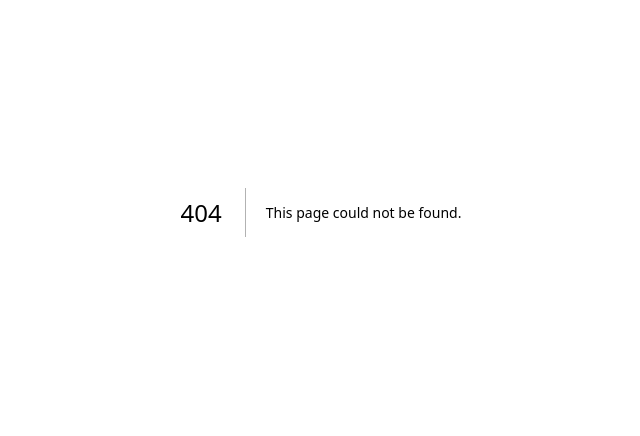
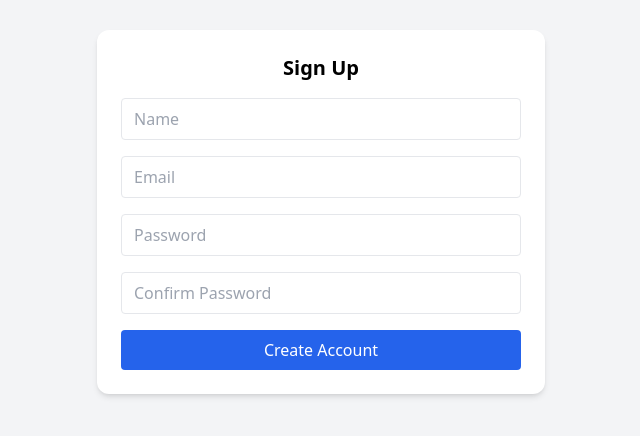
Before and after one commit to fraternity25/nextjs-postgresql-crud, a Next.js app: page /signup in a window 1280 px wide. Before the commit this address had no page. Shown: the part 188-624 px from the top of the page, without its empty margins (319-959 px from the left). Built offline with nearby package versions, Linux system fonts and the light colour scheme.

Commit message:
new file:   components/SignupForm.js modified:   components/UserForm.js modified:   lib/dataService.js modified:   pages/api/auth/[...nextauth].js modified:   pages/api/auth/signup.js modified:   pages/api/signup.js new file:   pages/signup.js

```diff
--- /dev/null
+++ b/components/SignupForm.js
@@ -0,0 +1,93 @@
+import { useState } from 'react';
+import { useRouter } from 'next/router';
+
+export default function SignupForm() {
+  const [formData, setFormData] = useState({
+    name: '',
+    email: '',
+    password: '',
+    confirmPassword: '',
+  });
+  const [error, setError] = useState(null);
+  const router = useRouter();
+
+  const handleChange = (e) => {
+    setFormData((prev) => ({
+      ...prev,
+      [e.target.name]: e.target.value,
+    }));
+  };
+
+  const handleSubmit = async (e) => {
+    e.preventDefault();
+    if (formData.password !== formData.confirmPassword) {
+      setError("Passwords don't match");
+      return;
+    }
+
+    try {
+      const res = await fetch('/api/auth/signup', {
+        method: 'POST',
+        headers: { 'Content-Type': 'application/json' },
+        body: JSON.stringify(formData),
+      });
+
+      if (!res.ok) {
+        const data = await res.json();
+        throw new Error(data.error || 'Signup failed');
+      }
+
+      setError(null); // temizle
+      // Opsiyonel: router.push('/login') veya toast mesajı
+      router.push('/');
+    } catch (err) {
+      setError(err.message);
+    }
+  };
+
+  return (
+    <form onSubmit={handleSubmit} className="space-y-4 w-full max-w-md p-6 bg-white rounded-xl shadow-md">
+      <h2 className="text-xl font-bold text-center">Sign Up</h2>
+
+      {error && <p className="text-red-500 text-sm">{error}</p>}
+
+      <input
+        name="name"
+        value={formData.name}
+        onChange={handleChange}
+        placeholder="Name"
+        className="w-full px-3 py-2 border rounded"
+      />
+      <input
+        name="email"
+        value={formData.email}
+        onChange={handleChange}
+        placeholder="Email"
+        className="w-full px-3 py-2 border rounded"
+      />
+      <input
+        name="password"
+        type="password"
+        value={formData.password}
+        onChange={handleChange}
+        placeholder="Password"
+        className="w-full px-3 py-2 border rounded"
+      />
+      <input
+        name="confirmPassword"
+        type="password"
+        value={formData.confirmPassword}
+        onChange={handleChange}
+        placeholder="Confirm Password"
+        className="w-full px-3 py-2 border rounded"
+      />
+
+      <button
+        type="submit"
+        className="w-full bg-blue-600 text-white py-2 rounded hover:bg-blue-700"
+      >
+        Create Account
+      </button>
+    </form>
+  );
+}
--- a/components/UserForm.js
+++ b/components/UserForm.js
@@ -1,8 +1,7 @@
 import { useState } from 'react';
 import { useRouter } from 'next/router';
 
-export default function UserForm({ user = null, onSubmit, mode = "default"}) {
-  const [password, setPassword] = useState('');
+export default function UserForm({ user = null, onSubmit }) {
   const [name, setName] = useState(user?.name || '');
   const [email, setEmail] = useState(user?.email || '');
   const [loading, setLoading] = useState(false);
@@ -16,9 +15,9 @@ export default function UserForm({ user = null, onSubmit, mode = "default"}) {
 
     try {
       if (onSubmit) {
-        await onSubmit({ name, email, ...(mode === 'signup' && { password }) });
+        await onSubmit({ name, email });
       }
-      if (mode !== 'signup') router.push('/');
+      router.push('/');
     } catch (err) {
       setError(err.message);
     } finally {
@@ -71,23 +70,6 @@ export default function UserForm({ user = null, onSubmit, mode = "default"}) {
               />
             </div>
 
-            {mode === 'signup' && (
-              <div>
-                <label htmlFor="password" className="block text-sm font-medium text-gray-700">
-                  Password
-                </label>
-                <input
-                  type="password"
-                  id="password"
-                  value={password}
-                  onChange={(e) => setPassword(e.target.value)}
-                  required
-                  className="mt-1 block w-full border border-gray-300 rounded-md shadow-sm py-2 px-3 focus:outline-none focus:ring-indigo-500 focus:border-indigo-500 sm:text-sm"
-                  placeholder="Enter password"
-                />
-              </div>
-            )}
-
             <div className="flex justify-end space-x-3">
               <button
                 type="button"
--- a/lib/dataService.js
+++ b/lib/dataService.js
@@ -1,6 +1,4 @@
 import pool from './db';
-
-const pool = new Pool(); // Uses .env.local vars
 
 export async function getUsers() {
   const res = await pool.query('SELECT * FROM users ORDER BY id ASC');
--- a/pages/api/auth/[...nextauth].js
+++ b/pages/api/auth/[...nextauth].js
@@ -2,7 +2,6 @@ import NextAuth from 'next-auth';
 import CredentialsProvider from 'next-auth/providers/credentials';
 import { compare } from 'bcrypt';
 import { Pool } from 'pg';
-import { Adapter } from '@next-auth/postgres-adapter';
 
 const pool = new Pool(); // uses .env.local
 
--- a/pages/api/auth/signup.js
+++ b/pages/api/auth/signup.js
@@ -1,4 +1,4 @@
-import bcrypt from 'bcryptjs';
+import bcrypt from 'bcrypt';
 import pool from '../../../lib/db';
 
 export default async function handler(req, res) {
--- a/pages/api/signup.js
+++ b/pages/api/signup.js
@@ -1,4 +1,4 @@
-import bcrypt from 'bcryptjs';
+import bcrypt from 'bcrypt';
 import pool from '@/lib/db';
 
 export default async function handler(req, res) {
--- /dev/null
+++ b/pages/signup.js
@@ -0,0 +1,9 @@
+import SignupForm from '../components/SignupForm';
+
+export default function SignupPage() {
+  return (
+    <div className="min-h-screen flex items-center justify-center bg-gray-100">
+      <SignupForm />
+    </div>
+  );
+}
```
